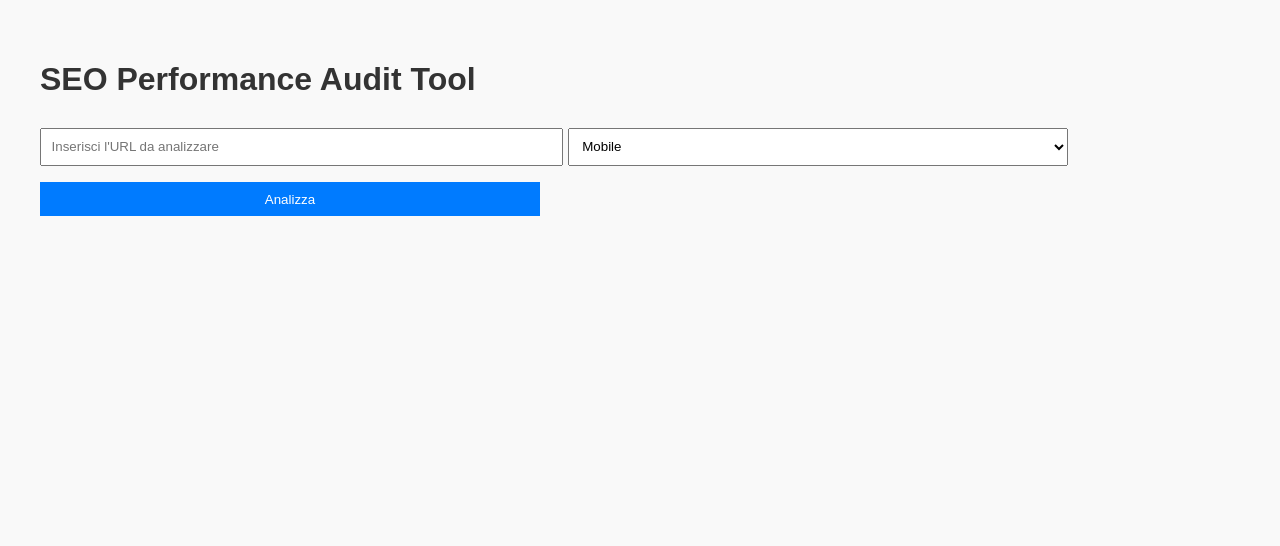
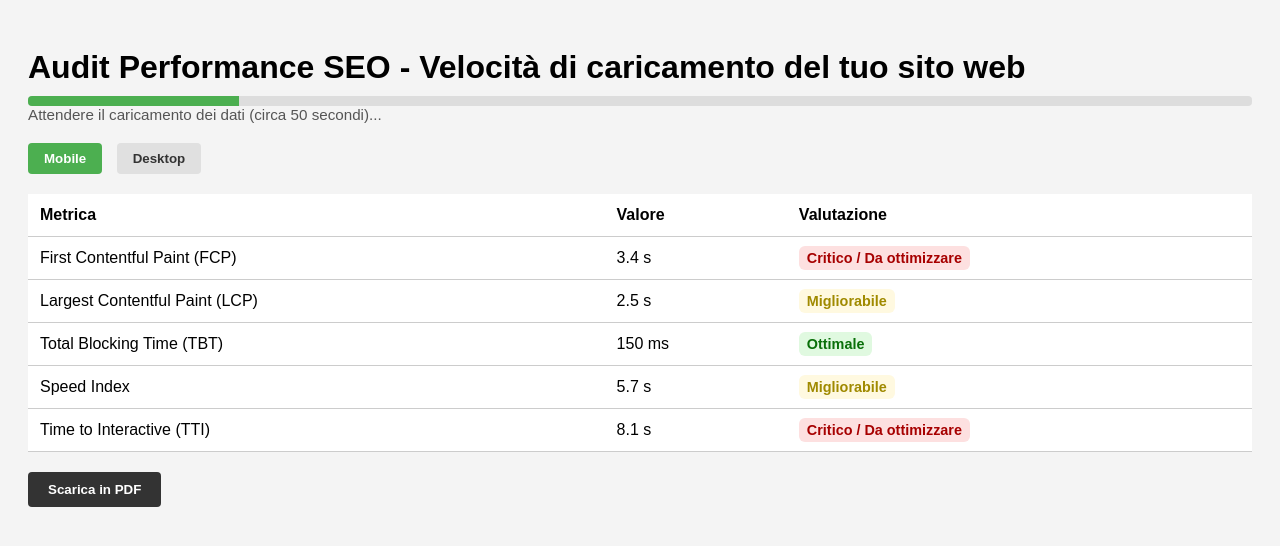
Before and after one commit to RRussotto/tools-seo, a Flask app: page / in a window 1280 px wide. Shown: the top 546 px of the page. Run offline with Flask 3, Linux system fonts and the light colour scheme.

Commit message:
Update index.html

```diff
--- a/templates/index.html
+++ b/templates/index.html
@@ -1,78 +1,109 @@
+
 <!DOCTYPE html>
 <html lang="it">
 <head>
   <meta charset="UTF-8" />
   <meta name="viewport" content="width=device-width, initial-scale=1.0"/>
-  <title>SEO Performance Audit</title>
+  <title>Audit SEO Performance</title>
   <style>
-    body { font-family: Arial, sans-serif; padding: 2rem; background-color: #f9f9f9; color: #333; }
-    input, select, button { padding: 0.6rem; margin: 0.5rem 0; width: 100%; max-width: 500px; }
-    button { background-color: #007bff; color: white; border: none; cursor: pointer; }
-    button:hover { background-color: #0056b3; }
-    table { width: 100%; max-width: 800px; border-collapse: collapse; margin-top: 1rem; }
-    th, td { border: 1px solid #ccc; padding: 0.8rem; text-align: left; }
-    th { background-color: #eee; }
-    .status { padding: 0.3rem 0.6rem; border-radius: 4px; color: #fff; font-weight: bold; }
-    .green { background-color: #28a745; }
-    .yellow { background-color: #ffc107; color: #000; }
-    .red { background-color: #dc3545; }
-    .score { font-size: 1.5rem; margin-top: 1rem; }
+    body { font-family: Arial, sans-serif; padding: 20px; background: #f4f4f4; }
+    h1 { margin-bottom: 10px; }
+    .loader-bar {
+      width: 100%;
+      background-color: #ddd;
+      height: 10px;
+      border-radius: 4px;
+      overflow: hidden;
+      margin-top: 10px;
+    }
+    .loader-fill {
+      height: 100%;
+      width: 0;
+      background-color: #4caf50;
+      animation: loadProgress 50s linear forwards;
+    }
+    @keyframes loadProgress {
+      0% { width: 0; }
+      100% { width: 100%; }
+    }
+    .note { font-size: 0.95em; color: #555; margin-bottom: 20px; }
+    .switch-buttons { margin-top: 20px; }
+    .switch-buttons button {
+      margin-right: 10px;
+      padding: 8px 16px;
+      border: none;
+      border-radius: 4px;
+      cursor: pointer;
+      font-weight: bold;
+    }
+    .active-tab { background-color: #4caf50; color: white; }
+    .inactive-tab { background-color: #e0e0e0; color: #333; }
+    table { width: 100%; border-collapse: collapse; background: white; margin-top: 20px; display: none; }
+    th, td { padding: 12px; text-align: left; border-bottom: 1px solid #ccc; }
+    .badge { padding: 4px 8px; border-radius: 6px; font-weight: bold; font-size: 0.9em; }
+    .badge-ok { background: #e0f9e0; color: #0a700a; }
+    .badge-mid { background: #fff9e0; color: #a08a00; }
+    .badge-bad { background: #fde0e0; color: #a70000; }
+    .btn-pdf {
+      display: inline-block;
+      margin-top: 20px;
+      padding: 10px 20px;
+      background-color: #333;
+      color: white;
+      border: none;
+      border-radius: 4px;
+      text-decoration: none;
+      font-weight: bold;
+      cursor: pointer;
+    }
   </style>
 </head>
 <body>
-  <h1>SEO Performance Audit Tool</h1>
-  <input type="text" id="url" placeholder="Inserisci l'URL da analizzare"/>
-  <select id="strategy">
-    <option value="mobile">Mobile</option>
-    <option value="desktop">Desktop</option>
-  </select>
-  <button onclick="analizza()">Analizza</button>
-  <div id="output"></div>
+  <h1>Audit Performance SEO - Velocità di caricamento del tuo sito web</h1>
+  <div class="loader-bar"><div class="loader-fill"></div></div>
+  <div class="note">Attendere il caricamento dei dati (circa 50 secondi)...</div>
+
+  <div class="switch-buttons">
+    <button class="active-tab" onclick="switchTable('mobile')">Mobile</button>
+    <button class="inactive-tab" onclick="switchTable('desktop')">Desktop</button>
+  </div>
+
+  <table id="table-mobile">
+    <thead><tr><th>Metrica</th><th>Valore</th><th>Valutazione</th></tr></thead>
+    <tbody>
+      <tr><td>First Contentful Paint (FCP)</td><td>3.4 s</td><td><span class="badge badge-bad">Critico / Da ottimizzare</span></td></tr>
+      <tr><td>Largest Contentful Paint (LCP)</td><td>2.5 s</td><td><span class="badge badge-mid">Migliorabile</span></td></tr>
+      <tr><td>Total Blocking Time (TBT)</td><td>150 ms</td><td><span class="badge badge-ok">Ottimale</span></td></tr>
+      <tr><td>Speed Index</td><td>5.7 s</td><td><span class="badge badge-mid">Migliorabile</span></td></tr>
+      <tr><td>Time to Interactive (TTI)</td><td>8.1 s</td><td><span class="badge badge-bad">Critico / Da ottimizzare</span></td></tr>
+    </tbody>
+  </table>
+
+  <table id="table-desktop">
+    <thead><tr><th>Metrica</th><th>Valore</th><th>Valutazione</th></tr></thead>
+    <tbody>
+      <tr><td>First Contentful Paint (FCP)</td><td>1.8 s</td><td><span class="badge badge-ok">Ottimale</span></td></tr>
+      <tr><td>Largest Contentful Paint (LCP)</td><td>2.2 s</td><td><span class="badge badge-mid">Migliorabile</span></td></tr>
+      <tr><td>Total Blocking Time (TBT)</td><td>120 ms</td><td><span class="badge badge-ok">Ottimale</span></td></tr>
+      <tr><td>Speed Index</td><td>4.1 s</td><td><span class="badge badge-mid">Migliorabile</span></td></tr>
+      <tr><td>Time to Interactive (TTI)</td><td>5.5 s</td><td><span class="badge badge-mid">Migliorabile</span></td></tr>
+    </tbody>
+  </table>
+
+  <button class="btn-pdf" onclick="window.print()">Scarica in PDF</button>
 
   <script>
-    function getStatus(value, thresholds) {
-      if (value <= thresholds.green) return "green";
-      if (value <= thresholds.yellow) return "yellow";
-      return "red";
+    function switchTable(mode) {
+      document.getElementById('table-mobile').style.display = mode === 'mobile' ? 'table' : 'none';
+      document.getElementById('table-desktop').style.display = mode === 'desktop' ? 'table' : 'none';
+      const buttons = document.querySelectorAll('.switch-buttons button');
+      buttons.forEach(btn => {
+        btn.className = 'inactive-tab';
+      });
+      document.querySelector(`.switch-buttons button[onclick*="${mode}"]`).className = 'active-tab';
     }
-
-    async function analizza() {
-      const url = document.getElementById('url').value;
-      const strategy = document.getElementById('strategy').value;
-      const res = await fetch(`/api/performance?url=${encodeURIComponent(url)}&strategy=${strategy}`);
-      const data = await res.json();
-      const audits = data.lighthouseResult.audits;
-
-      const metrics = [
-        { id: "first-contentful-paint", label: "First Contentful Paint (FCP)", unit: "s", thresholds: { green: 1.8, yellow: 3.0 } },
-        { id: "largest-contentful-paint", label: "Largest Contentful Paint (LCP)", unit: "s", thresholds: { green: 2.5, yellow: 4.0 } },
-        { id: "total-blocking-time", label: "Total Blocking Time (TBT)", unit: "ms", thresholds: { green: 200, yellow: 600 } },
-        { id: "cumulative-layout-shift", label: "Cumulative Layout Shift (CLS)", unit: "", thresholds: { green: 0.1, yellow: 0.25 } },
-        { id: "speed-index", label: "Speed Index", unit: "s", thresholds: { green: 3.4, yellow: 5.8 } },
-        { id: "interactive", label: "Time to Interactive (TTI)", unit: "s", thresholds: { green: 3.8, yellow: 7.3 } }
-      ];
-
-      let table = "<table><thead><tr><th>Metrica</th><th>Valore</th><th>Valutazione</th></tr></thead><tbody>";
-
-      metrics.forEach(metric => {
-        let value = audits[metric.id].numericValue;
-        let displayValue = metric.unit === "s" ? (value / 1000).toFixed(2) + " s" :
-                           metric.unit === "ms" ? value.toFixed(0) + " ms" :
-                           value.toFixed(2);
-        const status = getStatus(metric.unit === "s" || metric.unit === "ms" ? value / 1000 : value, metric.thresholds);
-        table += `<tr><td>${metric.label}</td><td>${displayValue}</td><td><span class="status ${status}">${status.toUpperCase()}</span></td></tr>`;
-      });
-
-      table += "</tbody></table>";
-
-      const score = Math.round(data.lighthouseResult.categories.performance.score * 100);
-      const scoreColor = score >= 90 ? "green" : score >= 50 ? "yellow" : "red";
-
-      document.getElementById("output").innerHTML = `
-        <div class="score">Punteggio ${strategy.charAt(0).toUpperCase() + strategy.slice(1)}:
-          <span class="status ${scoreColor}">${score}/100</span></div>${table}
-      `;
-    }
+    // Mostra di default la tabella mobile
+    switchTable('mobile');
   </script>
 </body>
 </html>
```
